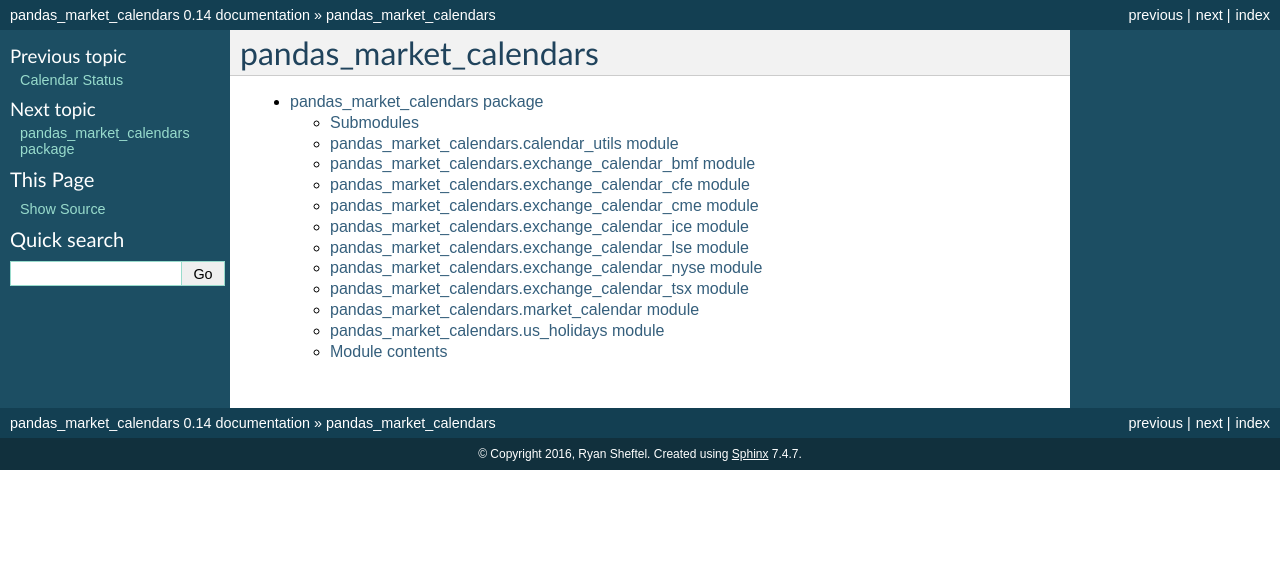
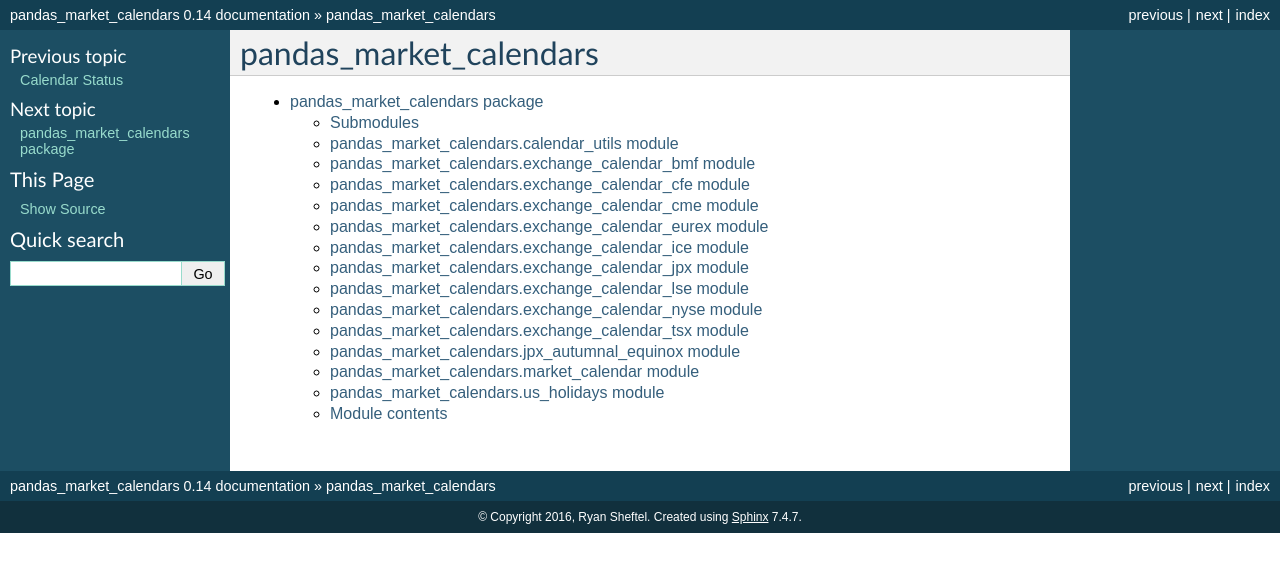
Before and after one commit to rsheftel/pandas_market_calendars, a Sphinx documentation site: the page built from docs/modules.rst, in a window 1280 px wide. Shown: the top 572 px of the page. Built offline with Sphinx 7.4.7, drawn with Linux system fonts in a browser that asks for light colours.

Commit message:
Updated docs

```diff
--- a/docs/change_log.rst
+++ b/docs/change_log.rst
@@ -40,11 +40,11 @@
 - Fix #12 to Eurex calendar
 
 0.10 (9/12/17)
-~~~~~~~~~~~~~
+~~~~~~~~~~~~~~
 - Added open_time_default and close_time_default as abstract property methods to fix #17
 
 0.11 (10/30/17)
-~~~~~~~~~~~~~
+~~~~~~~~~~~~~~~
 - Corrected the NYSE calendar for Independence Day on Thursday post 2013 to fix #20
 - Added new convert_freq() function to convert a date_range to a lower frequency to fix #19
 
--- a/docs/pandas_market_calendars.rst
+++ b/docs/pandas_market_calendars.rst
@@ -1,83 +1,107 @@
-pandas_market_calendars package
-===============================
+pandas\_market\_calendars package
+=================================
 
 Submodules
 ----------
 
-pandas_market_calendars.calendar_utils module
----------------------------------------------
+pandas\_market\_calendars\.calendar\_utils module
+-------------------------------------------------
 
 .. automodule:: pandas_market_calendars.calendar_utils
     :members:
     :undoc-members:
     :show-inheritance:
 
-pandas_market_calendars.exchange_calendar_bmf module
-----------------------------------------------------
+pandas\_market\_calendars\.exchange\_calendar\_bmf module
+---------------------------------------------------------
 
 .. automodule:: pandas_market_calendars.exchange_calendar_bmf
     :members:
     :undoc-members:
     :show-inheritance:
 
-pandas_market_calendars.exchange_calendar_cfe module
-----------------------------------------------------
+pandas\_market\_calendars\.exchange\_calendar\_cfe module
+---------------------------------------------------------
 
 .. automodule:: pandas_market_calendars.exchange_calendar_cfe
     :members:
     :undoc-members:
     :show-inheritance:
 
-pandas_market_calendars.exchange_calendar_cme module
-----------------------------------------------------
+pandas\_market\_calendars\.exchange\_calendar\_cme module
+---------------------------------------------------------
 
 .. automodule:: pandas_market_calendars.exchange_calendar_cme
     :members:
     :undoc-members:
     :show-inheritance:
 
-pandas_market_calendars.exchange_calendar_ice module
-----------------------------------------------------
+pandas\_market\_calendars\.exchange\_calendar\_eurex module
+-----------------------------------------------------------
+
+.. automodule:: pandas_market_calendars.exchange_calendar_eurex
+    :members:
+    :undoc-members:
+    :show-inheritance:
+
+pandas\_market\_calendars\.exchange\_calendar\_ice module
+---------------------------------------------------------
 
 .. automodule:: pandas_market_calendars.exchange_calendar_ice
     :members:
     :undoc-members:
     :show-inheritance:
 
-pandas_market_calendars.exchange_calendar_lse module
-----------------------------------------------------
+pandas\_market\_calendars\.exchange\_calendar\_jpx module
+---------------------------------------------------------
+
+.. automodule:: pandas_market_calendars.exchange_calendar_jpx
+    :members:
+    :undoc-members:
+    :show-inheritance:
+
+pandas\_market\_calendars\.exchange\_calendar\_lse module
+---------------------------------------------------------
 
 .. automodule:: pandas_market_calendars.exchange_calendar_lse
     :members:
     :undoc-members:
     :show-inheritance:
 
-pandas_market_calendars.exchange_calendar_nyse module
------------------------------------------------------
+pandas\_market\_calendars\.exchange\_calendar\_nyse module
+----------------------------------------------------------
 
 .. automodule:: pandas_market_calendars.exchange_calendar_nyse
     :members:
     :undoc-members:
     :show-inheritance:
 
-pandas_market_calendars.exchange_calendar_tsx module
-----------------------------------------------------
+pandas\_market\_calendars\.exchange\_calendar\_tsx module
+---------------------------------------------------------
 
 .. automodule:: pandas_market_calendars.exchange_calendar_tsx
     :members:
     :undoc-members:
     :show-inheritance:
 
-pandas_market_calendars.market_calendar module
-----------------------------------------------
+pandas\_market\_calendars\.jpx\_autumnal\_equinox module
+--------------------------------------------------------
+
+.. automodule:: pandas_market_calendars.jpx_autumnal_equinox
+    :members:
+    :undoc-members:
+    :show-inheritance:
+
+pandas\_market\_calendars\.market\_calendar module
+--------------------------------------------------
 
 .. automodule:: pandas_market_calendars.market_calendar
     :members:
     :undoc-members:
     :show-inheritance:
 
-pandas_market_calendars.us_holidays module
-------------------------------------------
+pandas\_market\_calendars\.us\_holidays module
+----------------------------------------------
 
 .. automodule:: pandas_market_calendars.us_holidays
     :members:
```
